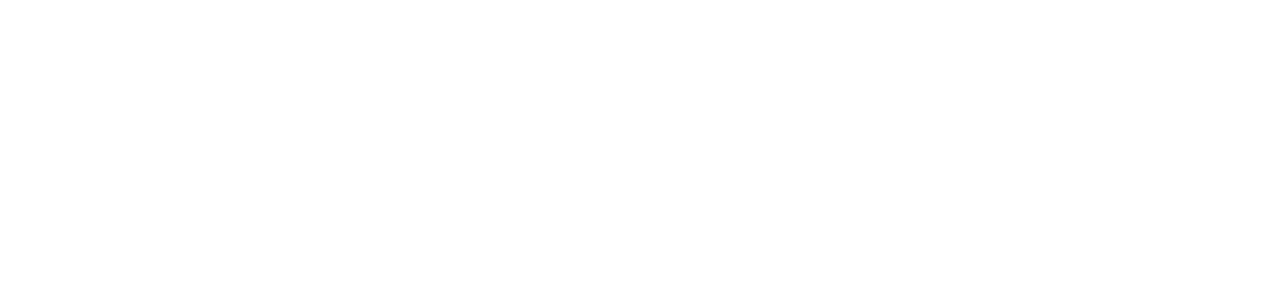
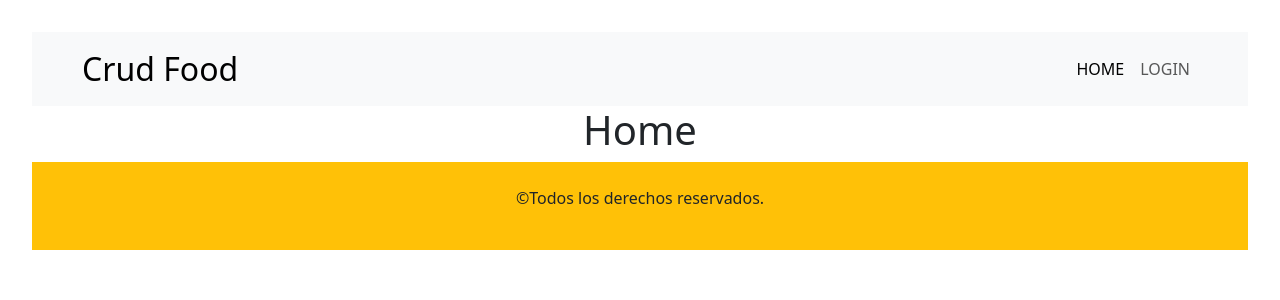
Before and after one commit to MDanielaCardozo/crudFoodWeb4P, a React (Vite) app: page / in a window 1280 px wide. Shown: the top 300 px of the page. Built offline with nearby package versions, Linux system fonts and the light colour scheme.

Commit message:
add routes

```diff
--- a/src/App.jsx
+++ b/src/App.jsx
@@ -1,11 +1,23 @@
+import { BrowserRouter, Route, Routes } from 'react-router'
 import './App.css'
+import Menu from './components/shared/Menu'
+import Footer from './components/shared/Footer'
+import Home from './components/pages/Home'
 
 function App() {
 
 
   return (
     <>
-
+    <BrowserRouter>
+    <Menu></Menu>
+    <main>
+      <Routes>
+        <Route path='/' element={<Home/>}/>
+      </Routes>
+    </main>
+    <Footer></Footer>
+    </BrowserRouter>
     </>
   )
 }
--- a/src/components/pages/Home.jsx
+++ b/src/components/pages/Home.jsx
@@ -1,7 +1,7 @@
 const Home = () => {
       return (
     <>
-
+    <h1>Home</h1>
     </>
   )
 }
--- a/src/components/shared/Footer.jsx
+++ b/src/components/shared/Footer.jsx
@@ -1,9 +1,11 @@
 const Footer = () => {
-      return (
+  return (
     <>
-
+      <footer className="bg-warning text-dark py-4 text-center">
+        <p>&copy;Todos los derechos reservados.</p>
+      </footer>
     </>
-  )
-}
+  );
+};
 
 export default Footer;
--- a/src/components/shared/Menu.jsx
+++ b/src/components/shared/Menu.jsx
@@ -1,7 +1,21 @@
+import { Navbar, Container, Nav, Button } from "react-bootstrap";
+import { Link, NavLink } from "react-router";
+
 const Menu = () => {
       return (
     <>
-
+      <Navbar expand="lg" className="bg-body-tertiary">
+      <Container>
+        <Navbar.Brand as={Link} to={'/'} className="fs-2">Crud Food</Navbar.Brand>
+        <Navbar.Toggle aria-controls="basic-navbar-nav" />
+        <Navbar.Collapse id="basic-navbar-nav">
+          <Nav className="ms-auto">
+            <NavLink to={'/'} className={'nav-link'}>HOME</NavLink>
+            <NavLink to={'/login'} className={'nav-link'}>LOGIN</NavLink>
+          </Nav>
+        </Navbar.Collapse>
+      </Container>
+    </Navbar>
     </>
   )
 }
```
